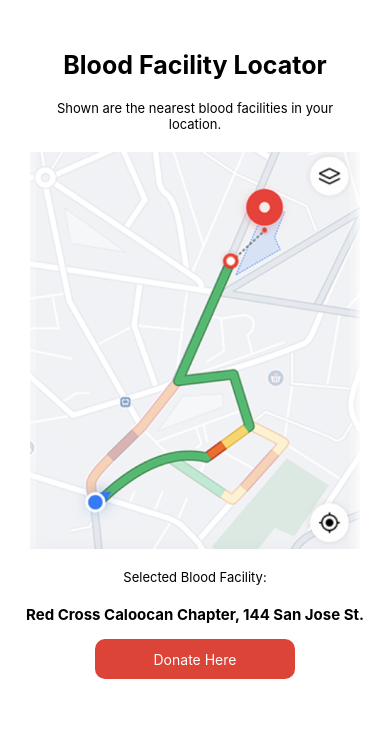
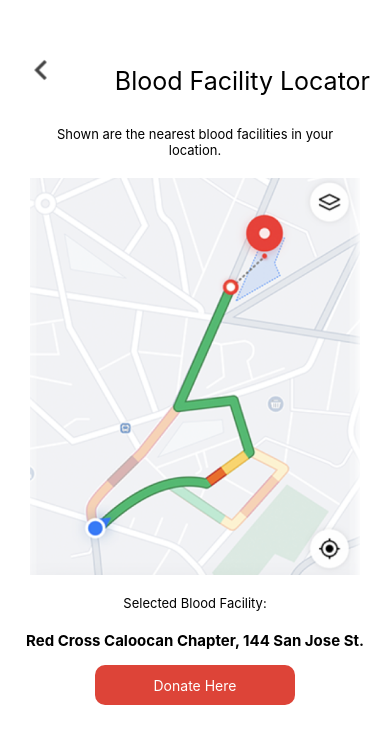
Before and after one commit to Cravun/Hackfest2023-M, a React Native app: screen /DonatorMap in a window 390 px wide. Shown: the top 744 px of the page. Built offline with nearby package versions, Linux system fonts and the light colour scheme.

Commit message:
Back for Donate and Request

```diff
--- a/pages/BloodRequestStart.js
+++ b/pages/BloodRequestStart.js
@@ -10,6 +10,7 @@
   TouchableOpacity,
 } from "react-native";
 import { useNavigation, useRoute } from "@react-navigation/native";
+import Request from "./Request";
 
 export default function BloodRequestStart() {
   const navigation = useNavigation();
@@ -18,8 +19,21 @@
   return (
     <ScrollView style={{ paddingTop: 50, backgroundColor: "#fff", flex: 1 }}>
       <View style={{ paddingHorizontal: 20 }}>
+
+      <View style={{width: "100%", justifyContent: "space-between",
+            alignItems: "baseline", flexDirection: "row",}}>
+          <TouchableOpacity onPress={() => navigation.navigate(Request)}>
+          <View>
+          <Image
+          style={{ width: 40, height: 40 }}
+          source={require("../assets/BackButton.png")}/>
+          </View>
+          </TouchableOpacity>
+
+        </View>
+
         <View style={{ justifyContent: "center", alignItems: "center" }}>
-          <View style={{ width: "100%", height: 90 }} />
+          <View style={{ width: "100%", height: 50 }} />
 
           <Image
             style={{ width: 82, height: 248 }}
--- a/pages/donation/BloodDonationStart.js
+++ b/pages/donation/BloodDonationStart.js
@@ -11,6 +11,7 @@
 } from "react-native";
 import { useNavigation, useRoute } from "@react-navigation/native";
 import DonorForm from "./DonorForm";
+import DonatorMap from "./DonatorMap";
 
 export default function BloodDonationStart() {
   const navigation = useNavigation();
@@ -19,8 +20,21 @@
   return (
     <ScrollView style={{ paddingTop: 50, backgroundColor: "#fff", flex: 1 }}>
       <View style={{ paddingHorizontal: 20 }}>
+
+      <View style={{width: "100%", justifyContent: "space-between",
+            alignItems: "baseline", flexDirection: "row",}}>
+          <TouchableOpacity onPress={() => navigation.navigate(DonatorMap)}>
+          <View>
+          <Image
+          style={{ width: 40, height: 40 }}
+          source={require("../../assets/BackButton.png")}/>
+          </View>
+          </TouchableOpacity>
+
+        </View>
+
         <View style={{ justifyContent: "center", alignItems: "center" }}>
-          <View style={{ width: "100%", height: 90 }} />
+          <View style={{ width: "100%", height: 30 }} />
 
           <Image
             style={{ width: 240, height: 287 }}
--- a/pages/donation/DonatorMap.js
+++ b/pages/donation/DonatorMap.js
@@ -12,6 +12,7 @@
 import { useNavigation, useRoute } from "@react-navigation/native";
 import { DonorForm } from "./DonorForm";
 import BloodDonationStart from "./BloodDonationStart";
+import Donate from "../Donate";
 
 export default function DonatorMap() {
   const navigation = useNavigation();
@@ -20,12 +21,24 @@
   return (
     <ScrollView style={{ paddingTop: 50, backgroundColor: "#fff", flex: 1 }}>
       <View style={{ paddingHorizontal: 20 }}>
+
+      <View style={{width: "100%", justifyContent: "space-between",
+            alignItems: "baseline", flexDirection: "row",}}>
+          <TouchableOpacity onPress={() => navigation.navigate(Donate)}>
+          <View>
+          <Image
+          style={{ width: 40, height: 40 }}
+          source={require("../../assets/BackButton.png")}/>
+          </View>
+          </TouchableOpacity>
+
+          <View style={{ alignItems: "flex-end",}}>
+                <Text style={{fontSize: 25, paddingBottom: 10}}>Blood Facility Locator</Text>
+            </View>
+
+        </View>
+
         <View style={{ justifyContent: "center", alignItems: "center" }}>
-          <Text
-            style={{ textAlign: "center", fontSize: 25, fontWeight: "bold" }}
-          >
-            Blood Facility Locator
-          </Text>
           <Text
             style={{
               textAlign: "center",
```
